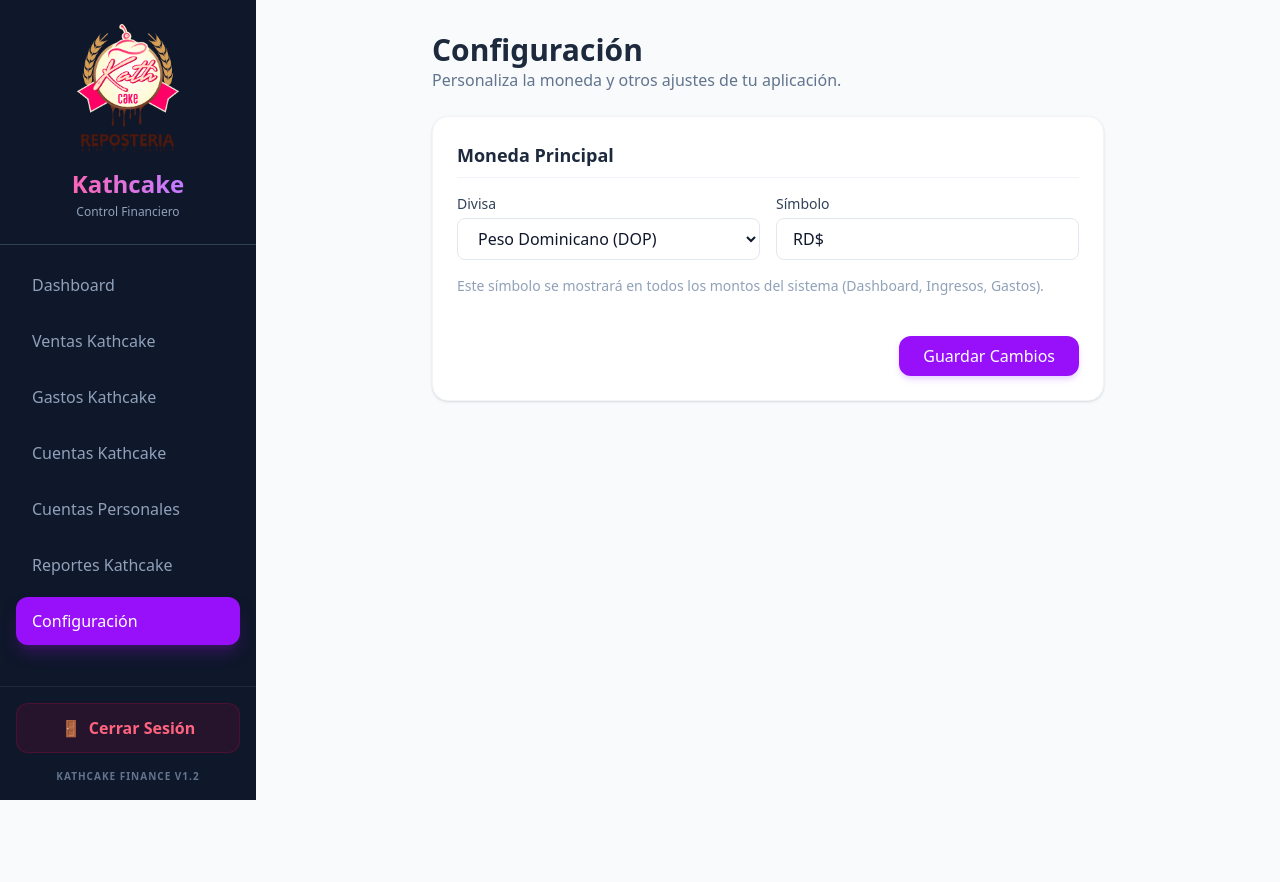
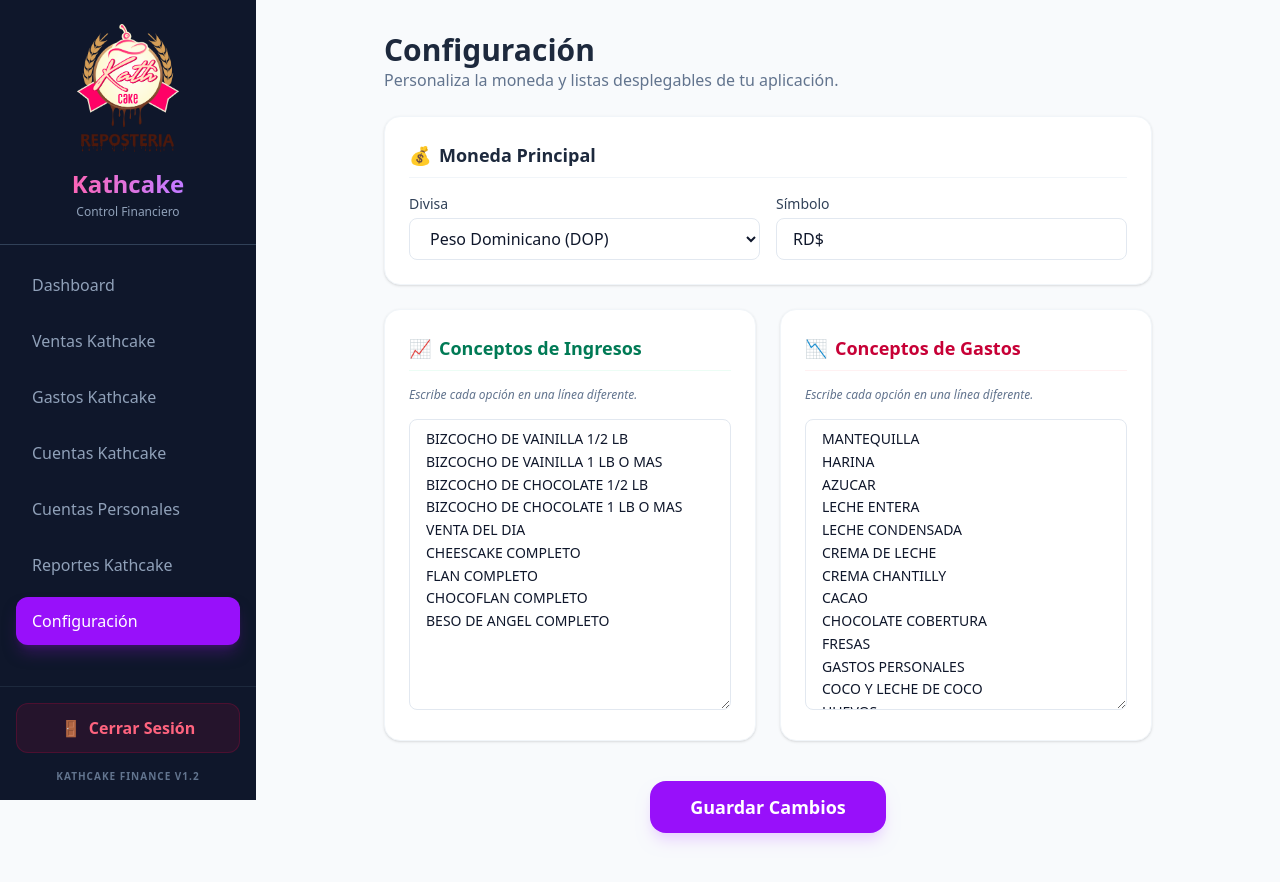
Before and after one commit to dary2133/Kathcake-finanzas-, a Next.js app: page /configuracion in a window 1280 px wide. Shown: the top 882 px of the page. Before the commit the page ends 800 px from the top, so only its background shows below. Built offline with nearby package versions, Linux system fonts and the light colour scheme; no server answers; the database is empty.

Commit message:
Add dynamic description lists to configuration

```diff
--- a/app/components/TransactionForm.tsx
+++ b/app/components/TransactionForm.tsx
@@ -92,18 +92,18 @@ export default function TransactionForm({ type, initialData, onSuccess, onCancel
         ? ['Insumos', 'Gastos Fijos', 'Servicios', 'Mantenimiento', 'Sueldos', 'Otros']
         : ['Ventas', 'Inversión', 'Préstamo', 'Otros'];
 
-    const commonDescriptions = type === 'INCOME'
-        ? [
+    const defaultIncomes = [
         'BIZCOCHO DE VAINILLA 1/2 LB', 'BIZCOCHO DE VAINILLA 1 LB O MAS',
         'BIZCOCHO DE CHOCOLATE 1/2 LB', 'BIZCOCHO DE CHOCOLATE 1 LB O MAS',
         'VENTA DEL DIA', 'CHEESCAKE COMPLETO', 'FLAN COMPLETO',
         'CHOCOFLAN COMPLETO', 'BESO DE ANGEL COMPLETO'
-        ]
-        : [
+    ];
+
+    const defaultExpenses = [
         'MANTEQUILLA', 'HARINA', 'AZUCAR', 'LECHE ENTERA', 'LECHE CONDENSADA',
         'CREMA DE LECHE', 'CREMA CHANTILLY', 'CACAO', 'CHOCOLATE COBERTURA',
         'FRESAS', 'GASTOS PERSONALES', 'COCO Y LECHE DE COCO', 'HUEVOS',
-            'CHINOLA', 'COCTELES', 'MTD INGREDIENTES', 'AGUA', 'PAGO SAN', 'GAS',
+        'CHINOLA', 'COCTELES', 'NTD INGREDIENTES', 'AGUA', 'PAGO SAN', 'GAS',
         'QUESO CREMA', 'PAPELERIA', 'REDONDELES Y FON', 'CAJAS PARA BIZCOCHOS',
         'TRANSPORTE PEDIDOS', 'RON', 'CHISPAS DE CHOCOLATE', 'LECHE EVAPORADA',
         'DULCE DE LECHE', 'MATERIALES PARA DECORACION', 'MATERIALES COMPLEMENTARIOS',
@@ -113,6 +113,10 @@ export default function TransactionForm({ type, initialData, onSuccess, onCancel
         'REFRESCOS Y AGUA', 'MATERIALES DE LIMPIEZA', 'ENERGIA ELECTRICA DIARIA',
         'ACEITE', 'PAGO INTERNET'
     ];
+
+    const commonDescriptions = type === 'INCOME'
+        ? (settings.incomeDescriptions && settings.incomeDescriptions.length > 0 ? settings.incomeDescriptions : defaultIncomes)
+        : (settings.expenseDescriptions && settings.expenseDescriptions.length > 0 ? settings.expenseDescriptions : defaultExpenses);
 
     return (
         <form onSubmit={handleSubmit} className="bg-white p-6 rounded-2xl shadow-sm border border-slate-100 space-y-4">
--- a/app/configuracion/page.tsx
+++ b/app/configuracion/page.tsx
@@ -11,11 +11,15 @@ export default function ConfiguracionPage() {
     const { settings, refreshSettings } = useSettings();
     const [currency, setCurrency] = useState(settings.currency);
     const [symbol, setSymbol] = useState(settings.currencySymbol);
+    const [incomeDescriptions, setIncomeDescriptions] = useState<string[]>(settings.incomeDescriptions || []);
+    const [expenseDescriptions, setExpenseDescriptions] = useState<string[]>(settings.expenseDescriptions || []);
     const [showToast, setShowToast] = useState(false);
 
     useEffect(() => {
         setCurrency(settings.currency);
         setSymbol(settings.currencySymbol);
+        setIncomeDescriptions(settings.incomeDescriptions || []);
+        setExpenseDescriptions(settings.expenseDescriptions || []);
     }, [settings]);
 
     const handleCurrencyChange = (e: React.ChangeEvent<HTMLSelectElement>) => {
@@ -39,7 +43,9 @@ export default function ConfiguracionPage() {
 
         const newSettings: AppSettings = {
             currency,
-            currencySymbol: symbol
+            currencySymbol: symbol,
+            incomeDescriptions,
+            expenseDescriptions
         };
 
         await updateSettings(newSettings);
@@ -52,15 +58,18 @@ export default function ConfiguracionPage() {
 
     return (
         <Layout>
-            <div className="max-w-2xl mx-auto space-y-6">
+            <div className="max-w-3xl mx-auto space-y-6 pb-20">
                 <div>
                     <h2 className="text-3xl font-bold text-slate-800">Configuración</h2>
-                    <p className="text-slate-500">Personaliza la moneda y otros ajustes de tu aplicación.</p>
+                    <p className="text-slate-500">Personaliza la moneda y listas desplegables de tu aplicación.</p>
                 </div>
 
-                <form onSubmit={handleSave} className="bg-white p-6 rounded-2xl shadow-sm border border-slate-100 space-y-6">
-                    <div className="space-y-4">
-                        <h3 className="text-lg font-semibold text-slate-800 border-b border-slate-100 pb-2">Moneda Principal</h3>
+                <form onSubmit={handleSave} className="space-y-6">
+                    {/* MONEDA SECTION */}
+                    <div className="bg-white p-6 rounded-2xl shadow-sm border border-slate-100 space-y-4">
+                        <h3 className="text-lg font-semibold text-slate-800 border-b border-slate-100 pb-2 flex items-center gap-2">
+                            <span>💰</span> Moneda Principal
+                        </h3>
 
                         <div className="grid grid-cols-1 md:grid-cols-2 gap-4">
                             <div>
@@ -93,16 +102,44 @@ export default function ConfiguracionPage() {
                                 />
                             </div>
                         </div>
-
-                        <p className="text-sm text-slate-400">
-                            Este símbolo se mostrará en todos los montos del sistema (Dashboard, Ingresos, Gastos).
-                        </p>
                     </div>
 
-                    <div className="pt-4 flex justify-end">
+                    <div className="grid grid-cols-1 md:grid-cols-2 gap-6">
+                        {/* INCOME LIST SECTION */}
+                        <div className="bg-white p-6 rounded-2xl shadow-sm border border-slate-100 space-y-4">
+                            <h3 className="text-lg font-semibold text-emerald-700 border-b border-emerald-50 pb-2 flex items-center gap-2">
+                                <span>📈</span> Conceptos de Ingresos
+                            </h3>
+                            <p className="text-xs text-slate-500 italic">Escribe cada opción en una línea diferente.</p>
+                            <textarea
+                                value={incomeDescriptions.join('\n')}
+                                onChange={(e) => setIncomeDescriptions(e.target.value.split('\n').filter(line => line.trim() !== ''))}
+                                rows={12}
+                                className="w-full px-4 py-2 rounded-lg border border-slate-200 focus:outline-none focus:ring-2 focus:ring-emerald-500 font-mono text-sm leading-relaxed"
+                                placeholder="Ej: VENTA DEL DIA"
+                            />
+                        </div>
+
+                        {/* EXPENSE LIST SECTION */}
+                        <div className="bg-white p-6 rounded-2xl shadow-sm border border-slate-100 space-y-4">
+                            <h3 className="text-lg font-semibold text-rose-700 border-b border-rose-50 pb-2 flex items-center gap-2">
+                                <span>📉</span> Conceptos de Gastos
+                            </h3>
+                            <p className="text-xs text-slate-500 italic">Escribe cada opción en una línea diferente.</p>
+                            <textarea
+                                value={expenseDescriptions.join('\n')}
+                                onChange={(e) => setExpenseDescriptions(e.target.value.split('\n').filter(line => line.trim() !== ''))}
+                                rows={12}
+                                className="w-full px-4 py-2 rounded-lg border border-slate-200 focus:outline-none focus:ring-2 focus:ring-rose-500 font-mono text-sm leading-relaxed"
+                                placeholder="Ej: HARINA"
+                            />
+                        </div>
+                    </div>
+
+                    <div className="pt-4 flex justify-center">
                         <button
                             type="submit"
-                            className="bg-purple-600 text-white px-6 py-2 rounded-xl hover:bg-purple-700 transition-colors font-medium shadow-md shadow-purple-200"
+                            className="w-full md:w-auto bg-purple-600 text-white px-10 py-3 rounded-2xl hover:bg-purple-700 transition-all font-bold shadow-lg shadow-purple-200 active:scale-95 text-lg"
                         >
                             Guardar Cambios
                         </button>
--- a/app/lib/actions.ts
+++ b/app/lib/actions.ts
@@ -312,15 +312,53 @@ export async function deleteFixedIncome(id: string) {
 // SETTINGS
 export async function getSettings(): Promise<AppSettings> {
     try {
+        // Ensure table and columns exist
+        await sql`CREATE TABLE IF NOT EXISTS settings (id INTEGER PRIMARY KEY, currency TEXT, currency_symbol TEXT)`;
+        await sql`ALTER TABLE settings ADD COLUMN IF NOT EXISTS income_descriptions TEXT`;
+        await sql`ALTER TABLE settings ADD COLUMN IF NOT EXISTS expense_descriptions TEXT`;
+
         const { rows } = await sql<any>`SELECT * FROM settings WHERE id = 1`;
-        if (rows.length === 0) return { currency: 'DOP', currencySymbol: 'RD$' };
+        if (rows.length === 0) {
+            const defaults = {
+                currency: 'DOP',
+                currencySymbol: 'RD$',
+                incomeDescriptions: [
+                    'BIZCOCHO DE VAINILLA 1/2 LB', 'BIZCOCHO DE VAINILLA 1 LB O MAS',
+                    'BIZCOCHO DE CHOCOLATE 1/2 LB', 'BIZCOCHO DE CHOCOLATE 1 LB O MAS',
+                    'VENTA DEL DIA', 'CHEESCAKE COMPLETO', 'FLAN COMPLETO',
+                    'CHOCOFLAN COMPLETO', 'BESO DE ANGEL COMPLETO'
+                ],
+                expenseDescriptions: [
+                    'MANTEQUILLA', 'HARINA', 'AZUCAR', 'LECHE ENTERA', 'LECHE CONDENSADA',
+                    'CREMA DE LECHE', 'CREMA CHANTILLY', 'CACAO', 'CHOCOLATE COBERTURA',
+                    'FRESAS', 'GASTOS PERSONALES', 'COCO Y LECHE DE COCO', 'HUEVOS',
+                    'CHINOLA', 'COCTELES', 'NTD INGREDIENTES', 'AGUA', 'PAGO SAN', 'GAS',
+                    'QUESO CREMA', 'PAPELERIA', 'REDONDELES Y FON', 'CAJAS PARA BIZCOCHOS',
+                    'TRANSPORTE PEDIDOS', 'RON', 'CHISPAS DE CHOCOLATE', 'LECHE EVAPORADA',
+                    'DULCE DE LECHE', 'MATERIALES PARA DECORACION', 'MATERIALES COMPLEMENTARIOS',
+                    'CHUGAR SHOP', 'YOSHIDA', 'MANGAS DE RELLENOS', 'CUCHARAS',
+                    'PLATOS DESECHABLES PARA PORCIONES', 'TRANSPORTE', 'SALARIO KATHERINE',
+                    'GALLETA OREO O MARIA', 'SALARIO DIARIO KRISBEL', 'RENTA DIARIA',
+                    'REFRESCOS Y AGUA', 'MATERIALES DE LIMPIEZA', 'ENERGIA ELECTRICA DIARIA',
+                    'ACEITE', 'PAGO INTERNET'
+                ]
+            };
+            await sql`
+                INSERT INTO settings (id, currency, currency_symbol, income_descriptions, expense_descriptions)
+                VALUES (1, ${defaults.currency}, ${defaults.currencySymbol}, ${JSON.stringify(defaults.incomeDescriptions)}, ${JSON.stringify(defaults.expenseDescriptions)})
+            `;
+            return defaults;
+        }
+
         return {
             currency: rows[0].currency,
-            currencySymbol: rows[0].currency_symbol
+            currencySymbol: rows[0].currency_symbol,
+            incomeDescriptions: rows[0].income_descriptions ? JSON.parse(rows[0].income_descriptions) : [],
+            expenseDescriptions: rows[0].expense_descriptions ? JSON.parse(rows[0].expense_descriptions) : []
         };
     } catch (error) {
         console.error('Failed to fetch settings:', error);
-        return { currency: 'DOP', currencySymbol: 'RD$' };
+        return { currency: 'DOP', currencySymbol: 'RD$', incomeDescriptions: [], expenseDescriptions: [] };
     }
 }
 
@@ -329,7 +367,9 @@ export async function updateSettings(settings: AppSettings) {
         await sql`
             UPDATE settings
             SET currency = ${settings.currency},
-                currency_symbol = ${settings.currencySymbol}
+                currency_symbol = ${settings.currencySymbol},
+                income_descriptions = ${JSON.stringify(settings.incomeDescriptions || [])},
+                expense_descriptions = ${JSON.stringify(settings.expenseDescriptions || [])}
             WHERE id = 1
         `;
         revalidatePath('/configuracion');
--- a/app/lib/types.ts
+++ b/app/lib/types.ts
@@ -38,6 +38,8 @@ export type AccountType = Account['type'];
 export interface AppSettings {
     currency: string;
     currencySymbol: string;
+    incomeDescriptions?: string[];
+    expenseDescriptions?: string[];
 }
 
 export interface FixedExpense {
```
Lines whose indentation alone changed are shown as unchanged.
